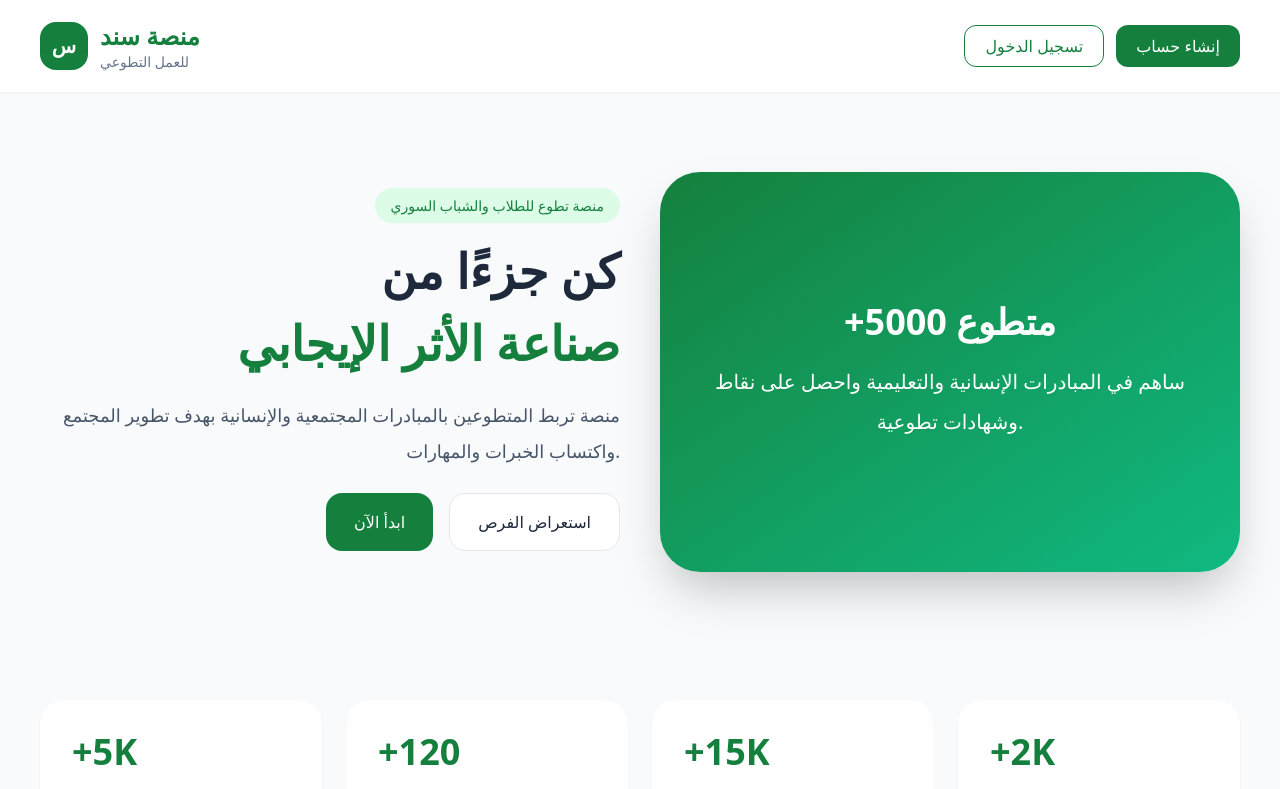
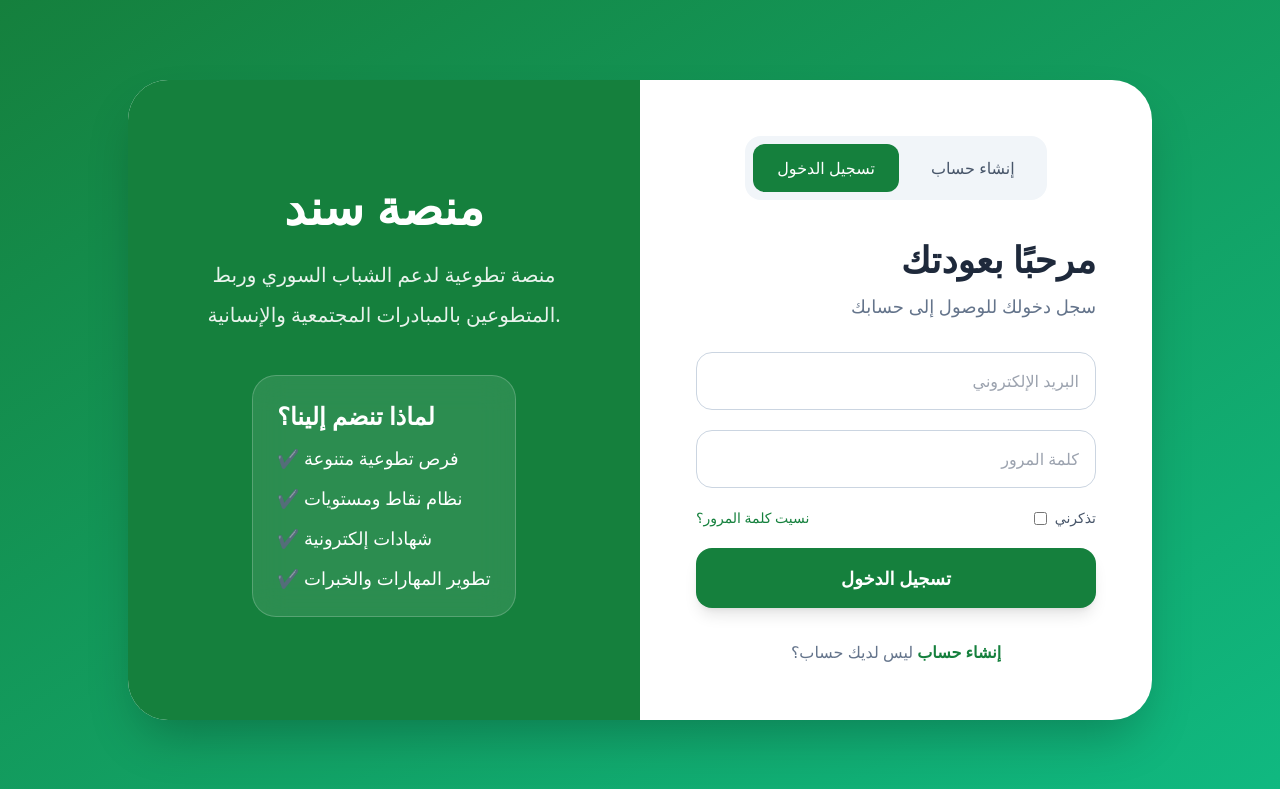
Before and after one commit to khaliddfawazz-beep/-, a React (Create React App) app: page /login in a window 1280 px wide. Shown: the top 789 px of the page. Built offline with nearby package versions, Linux system fonts and the light colour scheme.

Commit message:
update pages

```diff
--- a/package.json
+++ b/package.json
@@ -9,6 +9,7 @@
     "@testing-library/user-event": "^13.5.0",
     "react": "^19.2.5",
     "react-dom": "^19.2.5",
+    "react-router-dom": "^7.15.0",
     "react-scripts": "5.0.1",
     "web-vitals": "^2.1.4"
   },
--- a/src/App.js
+++ b/src/App.js
@@ -1,12 +1,21 @@
-
+import { BrowserRouter, Routes, Route } from "react-router-dom";
 
 import Home from "./pages/Home";
+import Login from "./pages/Login";
 
 function App() {
   return (
-    <>
-      <Home />
-    </>
+    <BrowserRouter>
+      <Routes>
+
+        {/* الصفحة الرئيسية */}
+        <Route path="/" element={<Home />} />
+
+        {/* تسجيل الدخول */}
+        <Route path="/login" element={<Login />} />
+
+      </Routes>
+    </BrowserRouter>
   );
 }
 
--- a/src/pages/Home.jsx
+++ b/src/pages/Home.jsx
@@ -1,3 +1,4 @@
+import { Link } from "react-router-dom";
 export default function VolunteerPlatformHome() {
   const opportunities = [
     {
@@ -61,13 +62,21 @@ export default function VolunteerPlatformHome() {
         </div>
 
         <div className="flex gap-3">
-          <button className="px-5 py-2 rounded-xl border border-green-700 text-green-700">
-            تسجيل الدخول
-          </button>
 
-          <button className="px-5 py-2 rounded-xl bg-green-700 text-white">
-            إنشاء حساب
-          </button>
+        <Link
+          to="/login"
+          className="px-5 py-2 rounded-xl border border-green-700 text-green-700 hover:bg-green-50 transition"
+        >
+          تسجيل الدخول
+        </Link>
+
+        <Link
+          to="/login"
+          className="px-5 py-2 rounded-xl bg-green-700 text-white hover:bg-green-800 transition"
+        >
+          إنشاء حساب
+        </Link>
+
         </div>
       </nav>
 
--- /dev/null
+++ b/src/pages/Login.jsx
@@ -0,0 +1,176 @@
+import { useState } from "react";
+
+export default function Login() {
+  const [isRegister, setIsRegister] = useState(false);
+
+  return (
+    <div className="min-h-screen bg-gradient-to-br from-green-700 to-emerald-500 flex items-center justify-center p-6">
+
+      <div className="w-full max-w-5xl bg-white rounded-[40px] overflow-hidden shadow-2xl grid md:grid-cols-2">
+
+        {/* Left Section */}
+        <div className="hidden md:flex flex-col justify-center items-center bg-green-700 text-white p-12">
+
+          <h1 className="text-5xl font-extrabold mb-6">
+            منصة سند
+          </h1>
+
+          <p className="text-xl leading-10 text-center opacity-90">
+            منصة تطوعية لدعم الشباب السوري
+            وربط المتطوعين بالمبادرات المجتمعية والإنسانية.
+          </p>
+
+          <div className="mt-10 bg-white/10 backdrop-blur-lg p-6 rounded-3xl border border-white/20">
+            <h3 className="text-2xl font-bold mb-3">
+              لماذا تنضم إلينا؟
+            </h3>
+
+            <ul className="space-y-3 text-lg">
+              <li>✔ فرص تطوعية متنوعة</li>
+              <li>✔ نظام نقاط ومستويات</li>
+              <li>✔ شهادات إلكترونية</li>
+              <li>✔ تطوير المهارات والخبرات</li>
+            </ul>
+          </div>
+        </div>
+
+        {/* Right Section */}
+        <div className="p-10 md:p-14">
+
+          <div className="flex justify-center mb-10">
+
+            <div className="bg-slate-100 rounded-2xl p-2 flex gap-2">
+
+              <button
+                onClick={() => setIsRegister(false)}
+                className={`px-6 py-3 rounded-xl transition ${
+                  !isRegister
+                    ? "bg-green-700 text-white"
+                    : "text-slate-600"
+                }`}
+              >
+                تسجيل الدخول
+              </button>
+
+              <button
+                onClick={() => setIsRegister(true)}
+                className={`px-6 py-3 rounded-xl transition ${
+                  isRegister
+                    ? "bg-green-700 text-white"
+                    : "text-slate-600"
+                }`}
+              >
+                إنشاء حساب
+              </button>
+            </div>
+          </div>
+
+          {/* Title */}
+          <div className="text-right mb-8">
+
+            <h2 className="text-4xl font-bold text-slate-800 mb-3">
+              {isRegister ? "إنشاء حساب جديد" : "مرحبًا بعودتك"}
+            </h2>
+
+            <p className="text-slate-500 text-lg">
+              {isRegister
+                ? "أنشئ حسابك وابدأ رحلتك التطوعية"
+                : "سجل دخولك للوصول إلى حسابك"}
+            </p>
+          </div>
+
+          {/* Form */}
+          <form className="space-y-5">
+
+            {isRegister && (
+              <input
+                type="text"
+                placeholder="الاسم الكامل"
+                className="w-full p-4 rounded-2xl border border-slate-300 focus:outline-none focus:border-green-700 text-right"
+              />
+            )}
+
+            <input
+              type="email"
+              placeholder="البريد الإلكتروني"
+              className="w-full p-4 rounded-2xl border border-slate-300 focus:outline-none focus:border-green-700 text-right"
+            />
+
+            <input
+              type="password"
+              placeholder="كلمة المرور"
+              className="w-full p-4 rounded-2xl border border-slate-300 focus:outline-none focus:border-green-700 text-right"
+            />
+
+            {isRegister && (
+              <>
+                <input
+                  type="text"
+                  placeholder="المدينة"
+                  className="w-full p-4 rounded-2xl border border-slate-300 focus:outline-none focus:border-green-700 text-right"
+                />
+
+                <select
+                  className="w-full p-4 rounded-2xl border border-slate-300 focus:outline-none focus:border-green-700 text-right"
+                >
+                  <option>اختر نوع الحساب</option>
+                  <option>متطوع</option>
+                  <option>صاحب مبادرة</option>
+                </select>
+              </>
+            )}
+
+            {!isRegister && (
+              <div className="flex justify-between items-center text-sm">
+
+                <a
+                  href="/forgot-password"
+                  className="text-green-700 hover:underline"
+                >
+                  نسيت كلمة المرور؟
+                </a>
+
+                <label className="flex items-center gap-2 text-slate-600">
+                  <input type="checkbox" />
+                  تذكرني
+                </label>
+              </div>
+            )}
+
+            <button
+              type="submit"
+              className="w-full py-4 rounded-2xl bg-green-700 text-white text-lg font-semibold hover:bg-green-800 transition shadow-lg"
+            >
+              {isRegister ? "إنشاء الحساب" : "تسجيل الدخول"}
+            </button>
+          </form>
+
+          {/* Footer */}
+          <div className="mt-8 text-center text-slate-500">
+            {isRegister ? (
+              <p>
+                لديك حساب بالفعل؟{" "}
+                <button
+                  onClick={() => setIsRegister(false)}
+                  className="text-green-700 font-semibold"
+                >
+                  تسجيل الدخول
+                </button>
+              </p>
+            ) : (
+              <p>
+                ليس لديك حساب؟{" "}
+                <button
+                  onClick={() => setIsRegister(true)}
+                  className="text-green-700 font-semibold"
+                >
+                  إنشاء حساب
+                </button>
+              </p>
+            )}
+          </div>
+        </div>
+      </div>
+    </div>
+  );
+}
```
Also changed, not shown: 1 other file (tests, documents, lock files or other folders).
